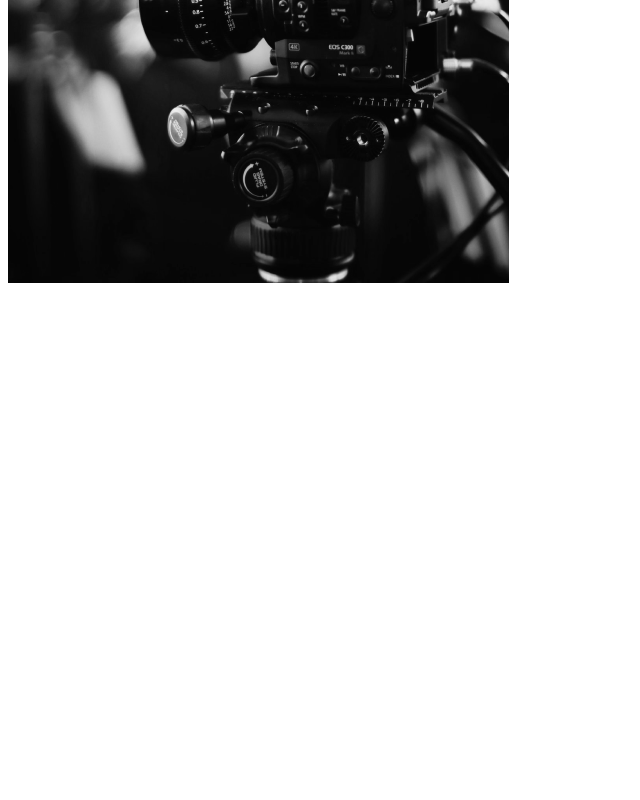
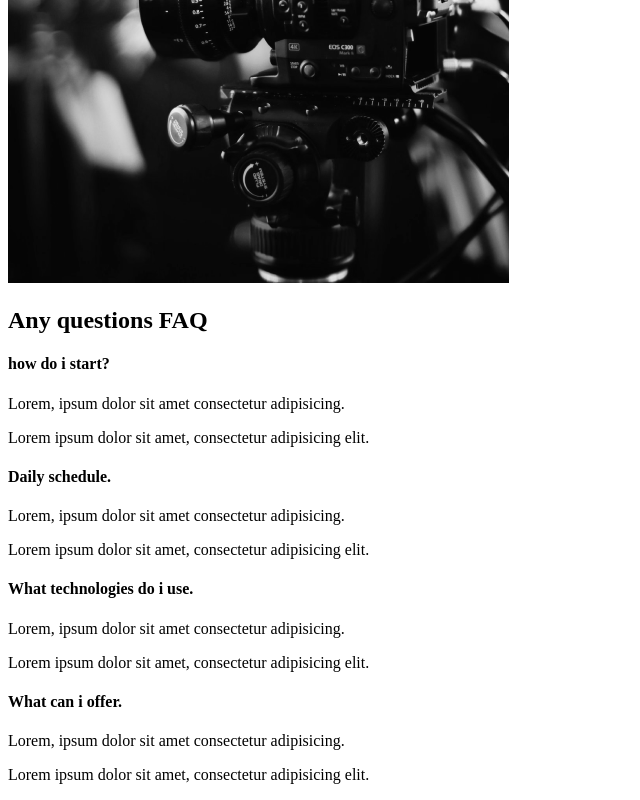
Before and after one commit to Atuitjr/portfolio, a React (Create React App) app: page / in a window 1280 px wide. Shown: the part 2099-2899 px from the top of the page, without its empty margins (0-640 px from the left). Before the commit the page ends 2394 px from the top, so only its background shows below. Built offline with nearby package versions, Linux system fonts and the light colour scheme.

Commit message:
FAQ Section

```diff
--- /dev/null
+++ b/src/components/FaqSection.tsx
@@ -0,0 +1,53 @@
+import React from 'react';
+
+const FaqSection = () => {
+    return (
+        <div className='faq'>
+            <h2>
+                Any questions <span>FAQ</span>
+            </h2>
+            <div className='question'>
+                <h4>how do i start?</h4>
+                <div className='answer'>
+                    <p>Lorem, ipsum dolor sit amet consectetur adipisicing.</p>
+                    <p>
+                        Lorem ipsum dolor sit amet, consectetur adipisicing
+                        elit.
+                    </p>
+                </div>
+            </div>
+            <div className='question'>
+                <h4>Daily schedule.</h4>
+                <div className='answer'>
+                    <p>Lorem, ipsum dolor sit amet consectetur adipisicing.</p>
+                    <p>
+                        Lorem ipsum dolor sit amet, consectetur adipisicing
+                        elit.
+                    </p>
+                </div>
+            </div>
+            <div className='question'>
+                <h4>What technologies do i use.</h4>
+                <div className='answer'>
+                    <p>Lorem, ipsum dolor sit amet consectetur adipisicing.</p>
+                    <p>
+                        Lorem ipsum dolor sit amet, consectetur adipisicing
+                        elit.
+                    </p>
+                </div>
+            </div>
+            <div className='question'>
+                <h4>What can i offer.</h4>
+                <div className='answer'>
+                    <p>Lorem, ipsum dolor sit amet consectetur adipisicing.</p>
+                    <p>
+                        Lorem ipsum dolor sit amet, consectetur adipisicing
+                        elit.
+                    </p>
+                </div>
+            </div>
+        </div>
+    );
+};
+
+export default FaqSection;
--- a/src/pages/AboutMe.tsx
+++ b/src/pages/AboutMe.tsx
@@ -1,12 +1,14 @@
 import React from 'react';
 import AboutSection from '../components/AboutSection';
 import ProjectsSection from '../components/ProjectsSection';
+import FaqSection from '../components/FaqSection';
 
 const AboutMe = () => {
     return (
         <>
             <AboutSection />
-            <ProjectsSection />{' '}
+            <ProjectsSection />
+            <FaqSection />
         </>
     );
 };
```
Also changed, not shown: 1 other file (tests, documents, lock files or other folders).
